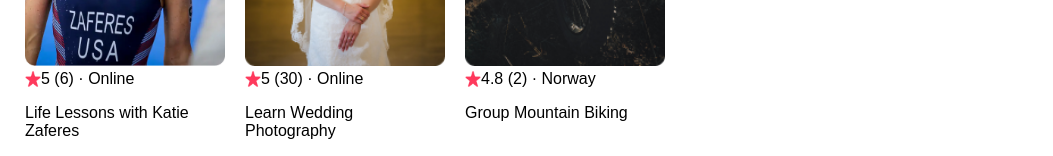
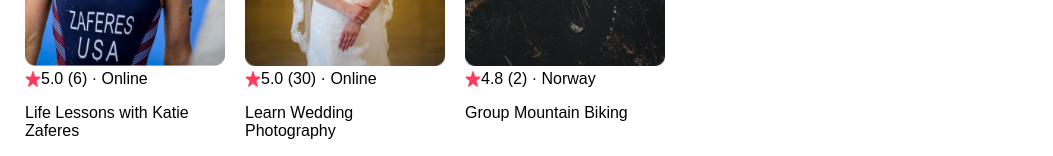
Before and after one commit to KaRob121/airbnb-experiences-clone, a React (Create React App) app: page / in a window 1280 px wide. Shown: the part 913-1069 px from the top of the page, without its empty margins (0-1053 px from the left). Built offline with nearby package versions, Linux system fonts and the light colour scheme; the HTML template or start-up script is replaced by a standard one.

Commit message:
Passing data as an object prop to the card component instead of multiple props

```diff
--- a/src/App.js
+++ b/src/App.js
@@ -9,13 +9,7 @@ function App() {
     return (
       <Card
         key={experience.id}
-        img={experience.coverImg}
-        rating={experience.stats.rating}
-        reviewCount={experience.stats.reviewCount}
-        location={experience.location}
-        title={experience.title}
-        price={experience.price}
-        openSpots={experience.openSpots}
+        item={experience}
       />
     )
   })
--- a/src/components/Card.js
+++ b/src/components/Card.js
@@ -3,26 +3,24 @@ import star from '../images/Star 1.png'
 function Card(props) {
   let cardStatus
 
-  if (props.openSpots === 0) {
+  if (props.item.openSpots === 0) {
     cardStatus = "SOLD OUT"
-  } else if (props.location === "Online") {
+  } else if (props.item.location === "Online") {
     cardStatus = "ONLINE"
   }
-
-  console.log(cardStatus)
 
   return (
     <div className="card">
       <div className="card--image-section">
-        <img className="card--image" src={`./images/${ props.img }`} />
+        <img className="card--image" src={`./images/${ props.item.coverImg }`} />
         { cardStatus && <p className="card--status">{ cardStatus }</p> }
       </div>
       <div className="card--rating-text">
         <img className="card--star" src={star} />
-        <p>{ props.rating } ({ props.reviewCount }) · { props.location }</p>
+        <p>{ props.item.stats.rating.toFixed(1) } ({ props.item.stats.reviewCount }) · { props.item.location }</p>
       </div>
-      <p className="card--title"> {props.title }</p>
-      <p className="card--price"><strong>From ${ props.price }</strong> / person</p>
+      <p className="card--title"> {props.item.title }</p>
+      <p className="card--price"><strong>From ${ props.item.price }</strong> / person</p>
     </div>
   )
 }
```
